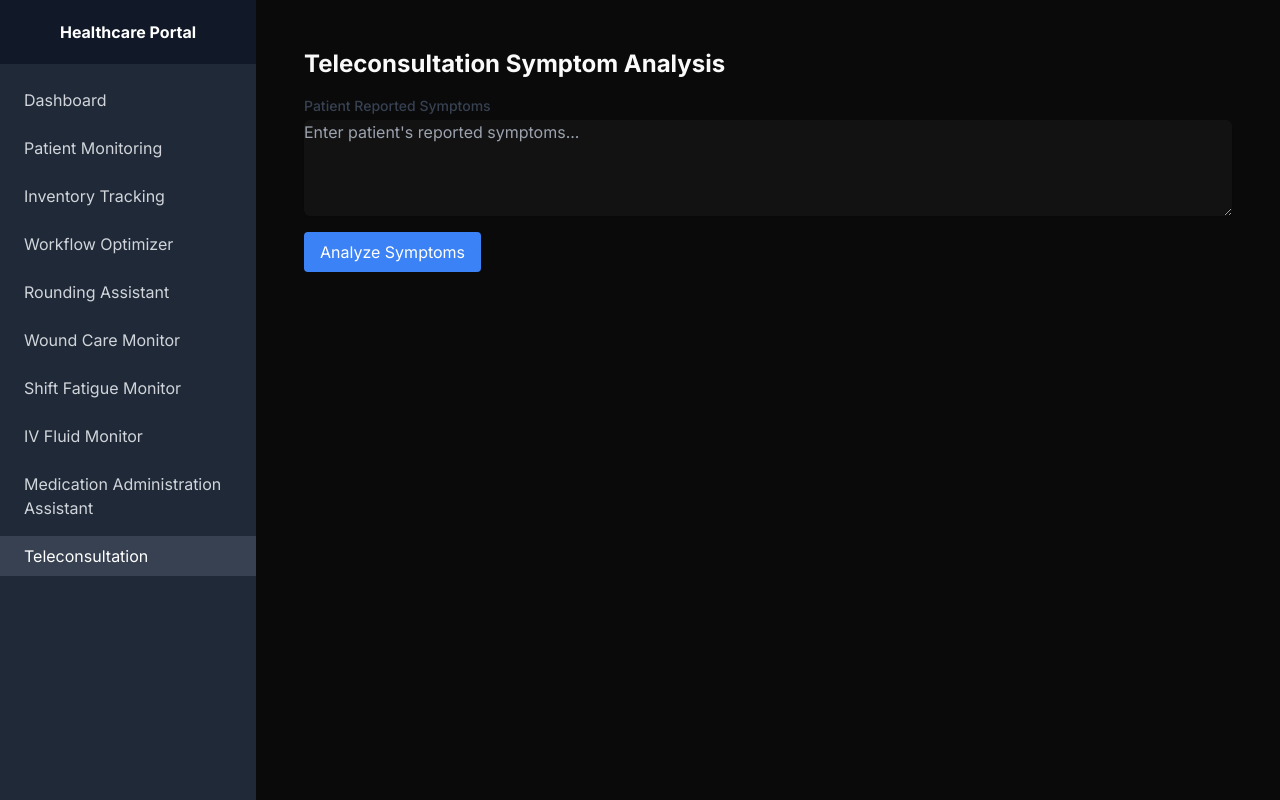
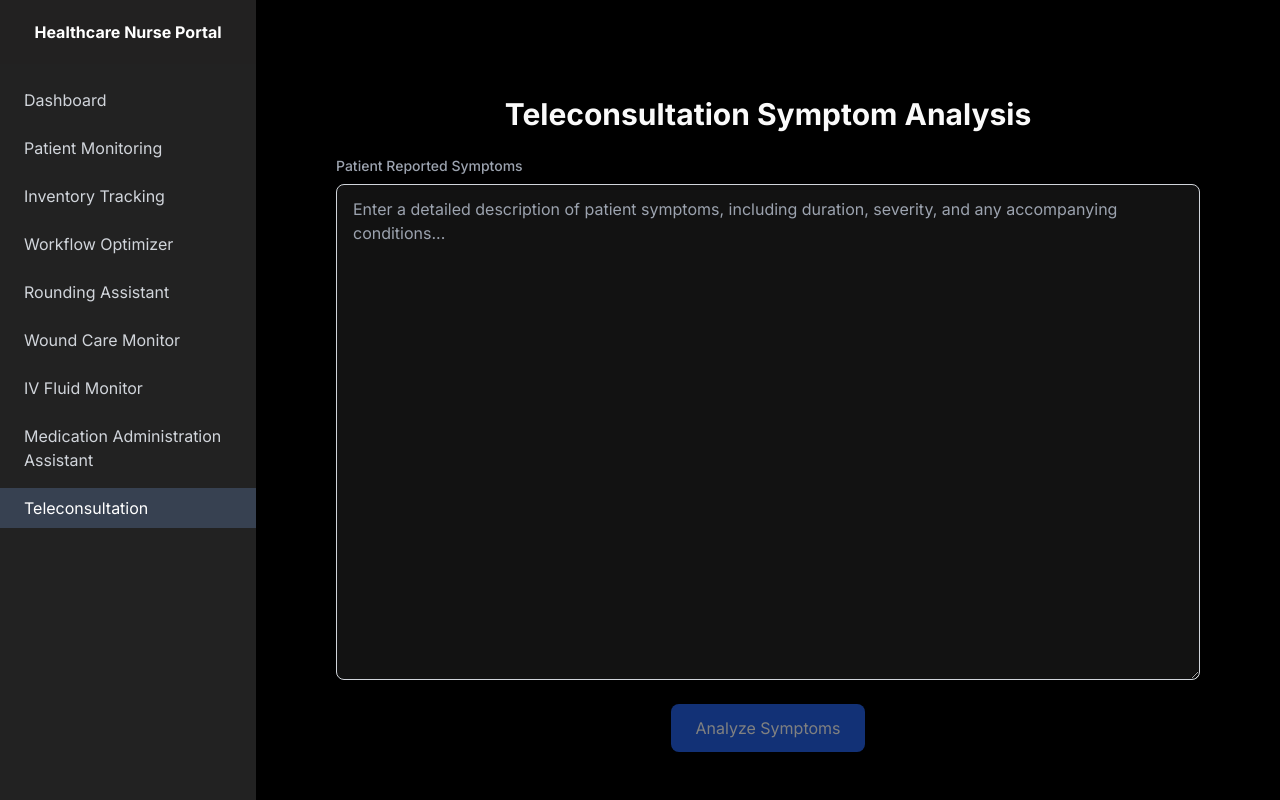
Before and after one commit to MetaSonic001/AI_FOR_IMPACT_HEALTHSYNC360, a Next.js app in the folder Website/complete_dashboard/: page /nurse/teleconsultation in a window 1280 px wide. Built offline with nearby package versions, Linux system fonts and the light colour scheme.

Commit message:
changes in nurse

```diff
--- a/Website/complete_dashboard/app/nurse/dashboard/page.tsx
+++ b/Website/complete_dashboard/app/nurse/dashboard/page.tsx
@@ -24,9 +24,9 @@ export default function NurseDashboard() {
     { name: 'Workflow Optimizer', icon: Calendar, href: '/nurse/workflow-optimizer' },
     { name: 'Rounding Assistant', icon: Clipboard, href: '/nurse/rounding-assistant' },
     { name: 'Wound Care Monitor', icon: Thermometer, href: '/nurse/wound-care' },
-    { name: 'Shift Fatigue Monitor', icon: Moon, href: '/nurse/shift-fatigue' },
+    // { name: 'Shift Fatigue Monitor', icon: Moon, href: '/nurse/shift-fatigue' },
     { name: 'IV Fluid Monitor', icon: Droplet, href: '/nurse/iv-fluid' },
-    { name: 'Medication Administration Assistant', icon: Pill, href: '/nurse/medication-assistant' },
+    { name: 'Medication Assistant', icon: Pill, href: '/nurse/medication-assistant' },
     { name: 'Teleconsultation', icon: Phone, href: '/nurse/teleconsultation' },
   ]
 
--- a/Website/complete_dashboard/app/nurse/inventory-tracking/page.tsx
+++ b/Website/complete_dashboard/app/nurse/inventory-tracking/page.tsx
@@ -82,7 +82,7 @@ export default function InventoryTracking() {
       </form>
       <table className="w-full">
         <thead>
-          <tr className="bg-gray-200">
+          <tr className="bg-black-700">
             <th className="p-2 text-left">Name</th>
             <th className="p-2 text-left">Quantity</th>
             <th className="p-2 text-left">Expiration Date</th>
@@ -91,7 +91,7 @@ export default function InventoryTracking() {
         </thead>
         <tbody>
           {inventory.map(item => (
-            <tr key={item.id} className={item.lowStock ? 'bg-red-100' : ''}>
+            <tr key={item.id} className={item.lowStock ? 'bg-red-800' : ''}>
               <td className="p-2">{item.name}</td>
               <td className="p-2">{item.quantity}</td>
               <td className="p-2">{item.expirationDate}</td>
--- a/Website/complete_dashboard/app/nurse/layout.tsx
+++ b/Website/complete_dashboard/app/nurse/layout.tsx
@@ -1,4 +1,6 @@
-import Sidebar from '@/components/Sidebar'
+'use client'
+import Link from 'next/link'
+import { usePathname } from 'next/navigation'
 
 const sidebarItems = [
   { name: 'Dashboard', href: '/nurse/dashboard' },
@@ -7,7 +9,6 @@ const sidebarItems = [
   { name: 'Workflow Optimizer', href: '/nurse/workflow-optimizer' },
   { name: 'Rounding Assistant', href: '/nurse/rounding-assistant' },
   { name: 'Wound Care Monitor', href: '/nurse/wound-care' },
-  { name: 'Shift Fatigue Monitor', href: '/nurse/shift-fatigue' },
   { name: 'IV Fluid Monitor', href: '/nurse/iv-fluid' },
   { name: 'Medication Administration Assistant', href: '/nurse/medication-assistant' },
   { name: 'Teleconsultation', href: '/nurse/teleconsultation' },
@@ -18,10 +19,33 @@ export default function NurseLayout({
 }: {
   children: React.ReactNode
 }) {
+  const pathname = usePathname()
+
   return (
     <div className="flex h-screen">
-      <Sidebar items={sidebarItems} />
-      <main className="flex-1 overflow-y-auto p-6">{children}</main>
+      <div className="flex flex-col w-64 bg-[#222222] h-screen">
+        <div className="flex items-center justify-center h-16 bg-[#222121]">
+          <span className="text-white font-bold">Healthcare Nurse Portal</span>
+        </div>
+        <nav className="flex-grow">
+          <ul className="space-y-2 py-4">
+            {sidebarItems.map((item) => (
+              <li key={item.name}>
+                <Link href={item.href}>
+                  <span
+                    className={`flex items-center px-6 py-2 text-gray-300 hover:bg-gray-700 hover:text-white ${
+                      pathname === item.href ? 'bg-gray-700 text-white' : ''
+                    }`}
+                  >
+                    {item.name}
+                  </span>
+                </Link>
+              </li>
+            ))}
+          </ul>
+        </nav>
+      </div>
+      <main className="flex-1 overflow-y-auto p-6 bg-black">{children}</main>
     </div>
   )
 }
--- a/Website/complete_dashboard/app/nurse/teleconsultation/page.tsx
+++ b/Website/complete_dashboard/app/nurse/teleconsultation/page.tsx
@@ -1,75 +1,115 @@
 'use client'
 
 import { useState } from 'react'
+import { AlertCircle } from 'lucide-react'
 
 export default function TeleconsultationSymptomAnalysis() {
   const [patientSymptoms, setPatientSymptoms] = useState('')
   const [analysis, setAnalysis] = useState('')
+  const [error, setError] = useState<string | null>(null)
+  const [isLoading, setIsLoading] = useState(false)
 
   const handleSubmit = async (e: React.FormEvent) => {
     e.preventDefault()
-    // In a real application, you would send the symptoms to an AI model for analysis
-    // For this example, we'll use a mock response
-    setAnalysis(`Preliminary Analysis:
+    setError(null)
+    setIsLoading(true)
 
-Based on the reported symptoms: "${patientSymptoms}"
+    try {
+      const response = await fetch('/api/analyze-symptoms', {
+        method: 'POST',
+        headers: {
+          'Content-Type': 'application/json',
+        },
+        body: JSON.stringify({ symptoms: patientSymptoms })
+      })
 
-1. Possible Conditions:
-   - Upper respiratory tract infection
-   - Seasonal allergies
-   - Viral syndrome
+      if (!response.ok) {
+        throw new Error('Symptom analysis failed')
+      }
 
-2. Recommended Questions for Patient:
-   - Duration of symptoms?
-   - Any fever or chills?
-   - Any known allergies or recent exposure to allergens?
-
-3. Suggested Measurements:
-   - Body temperature
-   - Blood pressure
-   - Oxygen saturation (if available)
-
-4. Initial Recommendations:
-   - Rest and hydration
-   - Over-the-counter pain relievers if needed
-   - Monitor symptoms for 24-48 hours
-
-5. Referral Recommendation:
-   - Schedule video consultation with doctor if symptoms worsen or persist beyond 48 hours
-
-Please note: This is an initial assessment. Final diagnosis and treatment plan should be determined by a licensed physician.`)
+      const data = await response.json()
+      setAnalysis(data.analysis)
+    } catch (err) {
+      setError(err instanceof Error ? err.message : 'An unknown error occurred')
+    } finally {
+      setIsLoading(false)
+    }
   }
 
   return (
-    <div className="p-6">
-      <h1 className="text-2xl font-bold mb-4">Teleconsultation Symptom Analysis</h1>
-      <form onSubmit={handleSubmit} className="mb-4">
-        <div className="mb-4">
-          <label htmlFor="patientSymptoms" className="block text-sm font-medium text-gray-700">
+    <div className="min-h-screen flex flex-col bg-black-900">
+      <div className="flex-grow container mx-auto px-4 py-8 flex flex-col">
+        <div className="bg-black shadow-lg rounded-lg p-6 md:p-10 flex-grow flex flex-col">
+          <h1 className="text-2xl md:text-3xl font-bold text-white-800 mb-6 text-center">
+            Teleconsultation Symptom Analysis
+          </h1>
+
+          <form onSubmit={handleSubmit} className="space-y-6 flex-grow flex flex-col">
+            <div className="flex-grow flex flex-col">
+              <label
+                htmlFor="patientSymptoms"
+                className="block text-sm font-medium text-gray-400 mb-2"
+              >
                 Patient Reported Symptoms
               </label>
               <textarea
                 id="patientSymptoms"
-            rows={4}
-            className="mt-1 block w-full rounded-md border-gray-300 shadow-sm focus:border-indigo-300 focus:ring focus:ring-indigo-200 focus:ring-opacity-50"
+                rows={6}
+                className="
+                  block w-full px-4 py-3
+                  border border-gray-300 rounded-lg
+                  shadow-sm
+                  focus:outline-none focus:ring-2 focus:ring-blue-500 focus:border-blue-500
+                  transition duration-200
+                  text-gray-200 placeholder-white-400
+                  flex-grow
+                "
                 value={patientSymptoms}
                 onChange={(e) => setPatientSymptoms(e.target.value)}
-            placeholder="Enter patient's reported symptoms..."
+                placeholder="Enter a detailed description of patient symptoms, including duration, severity, and any accompanying conditions..."
+                disabled={isLoading}
               ></textarea>
             </div>
+
+            <div className="flex justify-center">
               <button
                 type="submit"
-          className="px-4 py-2 bg-blue-500 text-white rounded hover:bg-blue-600 focus:outline-none focus:ring-2 focus:ring-blue-500 focus:ring-opacity-50"
+                className="
+                  px-6 py-3
+                  bg-blue-600 text-white
+                  rounded-lg
+                  hover:bg-blue-900
+                  focus:outline-none focus:ring-2 focus:ring-blue-500 focus:ring-opacity-50
+                  disabled:opacity-50
+                  transition duration-200
+                  w-full md:w-auto
+                "
+                disabled={isLoading || !patientSymptoms.trim()}
               >
-          Analyze Symptoms
+                {isLoading ? 'Analyzing Symptoms...' : 'Analyze Symptoms'}
               </button>
+            </div>
           </form>
+
+          {error && (
+            <div className="mt-6 p-4 bg-red-50 rounded-lg border border-red-200 flex items-center">
+              <AlertCircle className="mr-2 text-red-500 flex-shrink-0" />
+              <p className="text-red-700">{error}</p>
+            </div>
+          )}
+
           {analysis && (
-        <div className="mt-4 p-4 rounded shadow">
-          <h2 className="text-lg font-semibold mb-2">Preliminary Analysis:</h2>
-          <pre className="whitespace-pre-wrap">{analysis}</pre>
+            <div className="mt-6 p-6 rounded-lg shadow-md bg-black-100 border border-gray-200">
+              <h2 className="text-xl font-semibold mb-4 text-white-800">Preliminary Analysis:</h2>
+              <div className="bg-black p-4 rounded-lg border border-gray-00">
+                <pre className="whitespace-pre-wrap text-white-700">
+                  {analysis}
+                </pre>
+              </div>
             </div>
           )}
         </div>
+      </div>
+    </div>
   )
 }
--- a/Website/complete_dashboard/app/nurse/workflow-optimizer/page.tsx
+++ b/Website/complete_dashboard/app/nurse/workflow-optimizer/page.tsx
@@ -104,10 +104,10 @@ export default function WorkflowOptimizer() {
             key={task.id}
             className={`p-2 rounded ${
               task.priority === 'high'
-                ? 'bg-red-100'
+                ? 'bg-red-600'
                 : task.priority === 'medium'
-                ? 'bg-yellow-100'
-                : 'bg-green-100'
+                ? 'bg-yellow-600'
+                : 'bg-green-600'
             } ${task.completed ? 'opacity-50' : ''}`}
           >
             <div className="flex items-center">
--- a/Website/complete_dashboard/app/nurse/wound-care/page.tsx
+++ b/Website/complete_dashboard/app/nurse/wound-care/page.tsx
@@ -78,7 +78,7 @@ export default function WoundCareMonitor() {
       </form>
       <table className="w-full">
         <thead>
-          <tr className="bg-gray-200">
+          <tr className="bg-gray-800">
             <th className="p-2 text-left">Patient Name</th>
             <th className="p-2 text-left">Location</th>
             <th className="p-2 text-left">Size (cm)</th>
@@ -90,8 +90,8 @@ export default function WoundCareMonitor() {
         <tbody>
           {wounds.map(wound => (
             <tr key={wound.id} className={
-              wound.status === 'Improving' ? 'bg-green-100' :
-              wound.status === 'Worsening' ? 'bg-red-100' :
+              wound.status === 'Improving' ? 'bg-green-600' :
+              wound.status === 'Worsening' ? 'bg-red-600' :
               ''
             }>
               <td className="p-2">{wound.patientName}</td>
```
Also changed, not shown: Website/complete_dashboard/app/api/analyze-symptoms/route.ts (added, +40 -0 lines), Website/complete_dashboard/app/nurse/iv-fluid/page.tsx (+8 -7 lines), Website/complete_dashboard/app/nurse/shift-fatigue/page.tsx (+7 -7 lines). Lines whose indentation alone changed are shown as unchanged.
